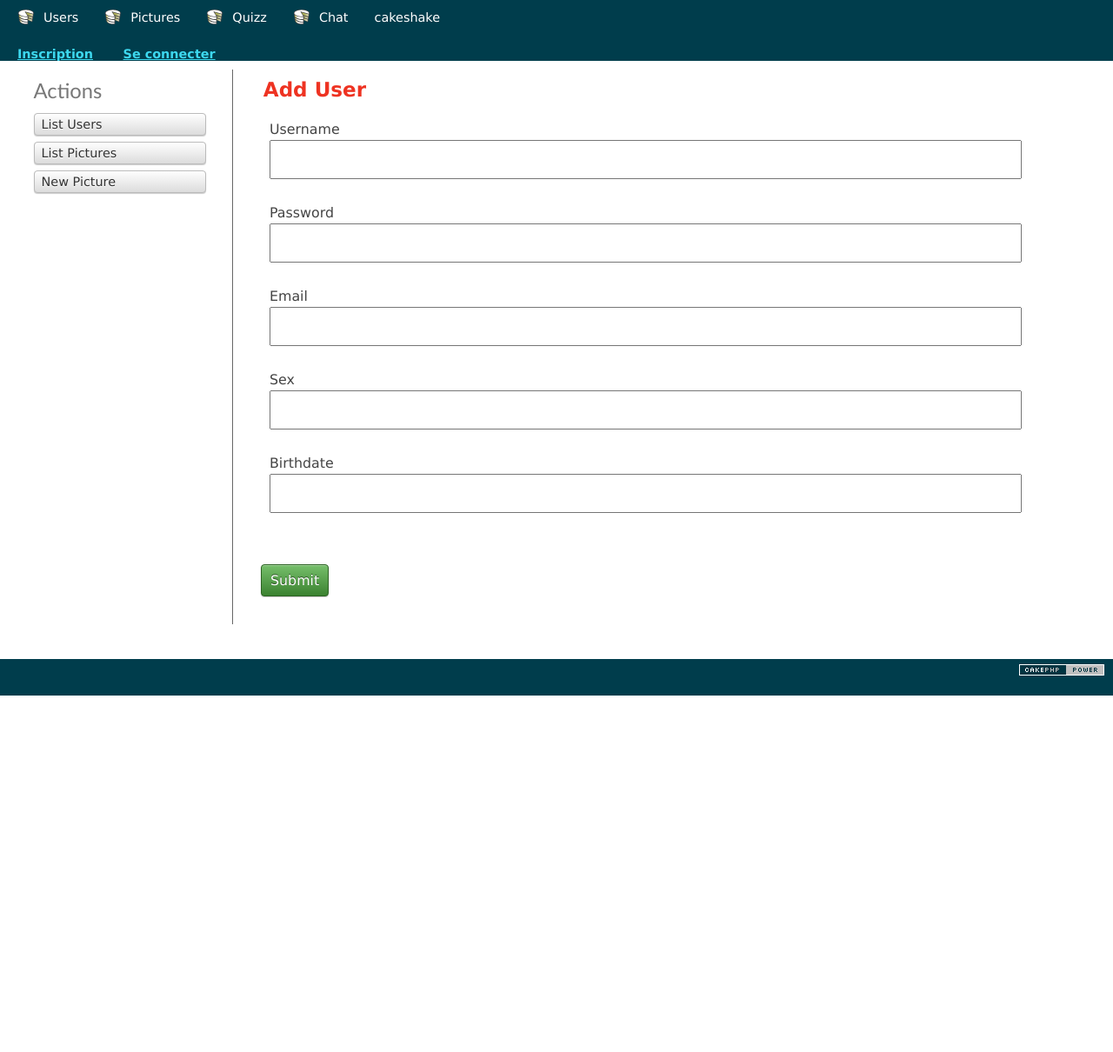
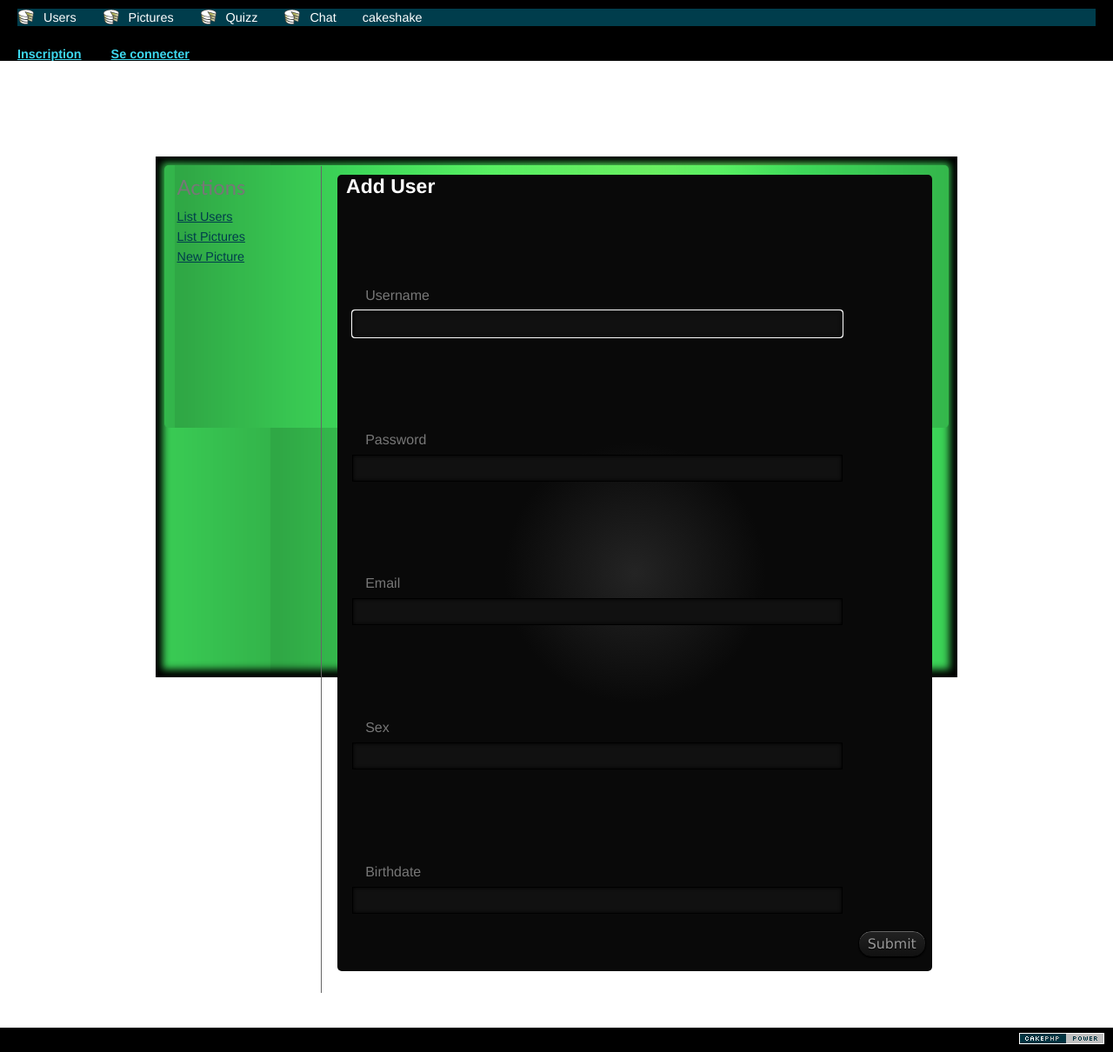
Before and after one commit to trecy/cakeshake, a CakePHP app: the page made by app/View/Users/add.ctp in a window 1280 px wide. Shown: the whole page at 87% size. Before the commit the page ends 800 px from the top, so only its background shows below. Run offline with PHP 8.4 and a stand-in for CakePHP, Linux system fonts and the light colour scheme; the template is opened without the code that fills it, so the values that code supplies are empty; form fields are guessed from the names that the template uses; some libraries are stand-ins or nearby versions.

Commit message:
design formulaire connexion inscription et modifiaction default
a enlever le debug dans le default
et a fais le design des formulaires

```diff
--- a/app/View/Layouts/default.ctp
+++ b/app/View/Layouts/default.ctp
@@ -37,7 +37,7 @@ $cakeDescription = __d('cake_dev', 'CakePHP: the rapid development php framework
 	?>
 	</head>
 		<body>
-			<?php debug($me); ?>
+
 			<div id="container">
 				<div id="header">
 					<h1 style="float:left;"><?php echo $this->Html->link('Users', '/users'); ?></h1>
--- a/app/View/Users/add.ctp
+++ b/app/View/Users/add.ctp
@@ -1,3 +1,24 @@
+<script src="https://ajax.googleapis.com/ajax/libs/jquery/1.5.1/jquery.min.js"></script>
+	<script>
+		$(function(){
+		  var $form_inputs =   $('form input');
+		  var $rainbow_and_border = $('.rain, .border');
+		  /* Used to provide loping animations in fallback mode */
+		  $form_inputs.bind('focus', function(){
+		  	$rainbow_and_border.addClass('end').removeClass('unfocus start');
+		  });
+		  $form_inputs.bind('blur', function(){
+		  	$rainbow_and_border.addClass('unfocus start').removeClass('end');
+		  });
+		  $form_inputs.first().delay(800).queue(function() {
+			$(this).focus();
+		  });
+		});
+	</script>
+
+	<body id="home">
+			<div class="rain">
+				<div class="border start">
 					<div class="users form">
 					<?php echo $this->Form->create('User'); ?>
 					<fieldset>
@@ -21,3 +42,6 @@
 						<li><?php echo $this->Html->link(__('New Picture'), array('controller' => 'pictures', 'action' => 'add')); ?> </li>
 					</ul>
 				</div>
+	</div>
+	</div>
+</body>
--- a/app/webroot/css/cake.generic.css
+++ b/app/webroot/css/cake.generic.css
@@ -269,7 +269,8 @@ fieldset {
 	padding: 16px 10px;
 }
 fieldset legend {
-	color: #e32;
+	color: #fff;
+	margin-top:10px;
 	font-size: 160%;
 	font-weight: bold;
 }
@@ -356,19 +357,7 @@ input[type=submit] {
 	font-size: 110%;
 	width: auto;
 }
-form .submit input[type=submit] {
-	background:#62af56;
-	background-image: -webkit-gradient(linear, left top, left bottom, from(#76BF6B), to(#3B8230));
-	background-image: -webkit-linear-gradient(top, #76BF6B, #3B8230);
-	background-image: -moz-linear-gradient(top, #76BF6B, #3B8230);
-	border-color: #2d6324;
-	color: #fff;
-	text-shadow: rgba(0, 0, 0, 0.5) 0px -1px 0px;
-	padding: 8px 10px;
-}
-form .submit input[type=submit]:hover {
-	background: #5BA150;
-}
+
 /* Form errors */
 form .error {
 	background: #FFDACC;
@@ -507,32 +496,7 @@ p.error em {
 }
 
 /* Buttons and button links */
-input[type=submit],
-.actions ul li a,
-.actions a {
-	font-weight:normal;
-	padding: 4px 8px;
-	background: #dcdcdc;
-	background-image: -webkit-gradient(linear, left top, left bottom, from(#fefefe), to(#dcdcdc));
-	background-image: -webkit-linear-gradient(top, #fefefe, #dcdcdc);
-	background-image: -moz-linear-gradient(top, #fefefe, #dcdcdc);
-	background-image: -ms-linear-gradient(top, #fefefe, #dcdcdc);
-	background-image: -o-linear-gradient(top, #fefefe, #dcdcdc);
-	background-image: linear-gradient(top, #fefefe, #dcdcdc);
-	color:#333;
-	border:1px solid #bbb;
-	-webkit-border-radius: 4px;
-	-moz-border-radius: 4px;
-	border-radius: 4px;
-	text-decoration: none;
-	text-shadow: #fff 0px 1px 0px;
-	min-width: 0;
-	-moz-box-shadow: inset 0 1px 0 rgba(255, 255, 255, 0.3), 0px 1px 1px rgba(0, 0, 0, 0.2);
-	-webkit-box-shadow: inset 0 1px 0 rgba(255, 255, 255, 0.3), 0px 1px 1px rgba(0, 0, 0, 0.2);
-	box-shadow: inset 0 1px 0 rgba(255, 255, 255, 0.3), 0px 1px 1px rgba(0, 0, 0, 0.2);
-	-webkit-user-select: none;
-	user-select: none;
-}
+
 .actions ul li a:hover,
 .actions a:hover {
 	background: #ededed;
@@ -756,3 +720,149 @@ pre {
 	margin-left: 10px;
 	margin-right: 20px;
 }
+body{
+				background: #000;
+				color: #DDD;
+				font-family: 'Helvetica', 'Lucida Grande', 'Arial', sans-serif;
+			}
+			.border,
+			.rain{
+				height: 300px;
+				width: 900px;
+			}
+			/* Layout with mask */
+			.rain{
+				 padding: 10px 12px 12px 10px;
+				 -moz-box-shadow: 10px 10px 10px rgba(0,0,0,1) inset, -9px -9px 8px rgba(0,0,0,1) inset;
+				 -webkit-box-shadow: 8px 8px 8px rgba(0,0,0,1) inset, -9px -9px 8px rgba(0,0,0,1) inset;
+				 box-shadow: 8px 8px 8px rgba(0,0,0,1) inset, -9px -9px 8px rgba(0,0,0,1) inset;
+				 margin: 100px auto;
+			}
+			/* Artifical "border" to clear border to bypass mask */
+			.border{
+				padding: 1px;
+				-moz-border-radius: 5px;
+			    -webkit-border-radius: 5px;
+				border-radius: 5px;
+			}
+
+			.border,
+			.rain,
+			.border.start,
+			.rain.start{
+				background-repeat: repeat-x, repeat-x, repeat-x, repeat-x;
+				background-position: 0 0, 0 0, 0 0, 0 0;
+				/* Blue-ish Green Fallback for Mozilla */
+				background-image: -moz-linear-gradient(left, #09BA5E 0%, #00C7CE 15%, #3472CF 26%, #00C7CE 48%, #0CCF91 91%, #09BA5E 100%);
+				/* Add "Highlight" Texture to the Animation */
+				background-image: -webkit-gradient(linear, left top, right top, color-stop(1%,rgba(0,0,0,.3)), color-stop(23%,rgba(0,0,0,.1)), color-stop(40%,rgba(255,231,87,.1)), color-stop(61%,rgba(255,231,87,.2)), color-stop(70%,rgba(255,231,87,.1)), color-stop(80%,rgba(0,0,0,.1)), color-stop(100%,rgba(0,0,0,.25)));
+				/* Starting Color */
+				background-color: #39f;
+				/* Just do something for IE-suck */
+				filter: progid:DXImageTransform.Microsoft.gradient( startColorstr='#00BA1B', endColorstr='#00BA1B',GradientType=1 );
+			}
+
+			/* Non-keyframe fallback animation */
+			.border.end,
+			.rain.end{
+				-moz-transition-property: background-position;
+				-moz-transition-duration: 30s;
+				-moz-transition-timing-function: linear;
+				-webkit-transition-property: background-position;
+				-webkit-transition-duration: 30s;
+				-webkit-transition-timing-function: linear;
+				-o-transition-property: background-position;
+				-o-transition-duration: 30s;
+				-o-transition-timing-function: linear;
+				transition-property: background-position;
+				transition-duration: 30s;
+				transition-timing-function: linear;
+				background-position: -5400px 0, -4600px 0, -3800px 0, -3000px 0;
+			}
+
+			.rain { height: 577px; }
+			#UserLoginForm { height: 577px; }
+
+			/* Keyfram-licious animation */
+			@-webkit-keyframes colors {
+			    0% {background-color: #39f;}
+			    15% {background-color: #F246C9;}
+			    30% {background-color: #4453F2;}
+			    45% {background-color: #44F262;}
+			    60% {background-color: #F257D4;}
+			    75% {background-color: #EDF255;}
+			    90% {background-color: #F20006;}
+			    100% {background-color: #39f;}
+		    }
+		    .border,.rain{
+			    -webkit-animation-direction: normal;
+			    -webkit-animation-duration: 20s;
+			    -webkit-animation-iteration-count: infinite;
+			    -webkit-animation-name: colors;
+			    -webkit-animation-timing-function: ease;
+		    }
+
+		    /* In-Active State Style */
+			.border.unfocus{
+				background: #333 !important;
+				 -moz-box-shadow: 0px 0px 15px rgba(255,255,255,.2);
+				 -webkit-box-shadow: 0px 0px 15px rgba(255,255,255,.2);
+				 box-shadow: 0px 0px 15px rgba(255,255,255,.2);
+				 -webkit-animation-name: none;
+			}
+			.rain.unfocus{
+				background: #000 !important;
+				-webkit-animation-name: none;
+			}
+
+			/* Regular Form Styles */
+			form{
+				background: #212121;
+				-moz-border-radius: 5px;
+				-webkit-border-radius: 5px;
+			    border-radius: 5px;
+				height: 100%;
+				width: 100%;
+				background: -moz-radial-gradient(50% 46% 90deg,circle closest-corner, #242424, #090909);
+				background: -webkit-gradient(radial, 50% 50%, 0, 50% 50%, 150, from(#242424), to(#090909));
+			}
+			form label{
+				display: block;
+				padding: 80px 10px 5px 15px;
+				font-size: 16px;
+				color: #777;
+			}
+			form input{
+				display: block;
+				width: 85%;
+				background: #111;
+				-moz-box-shadow: 0px 0px 4px #000 inset;
+				-webkit-box-shadow: 0px 0px 4px #000 inset;
+				box-shadow: 0px 0px 4px #000 inset;
+				border: 1px solid #000;
+				padding: 5px;
+				color: #444;
+				font-size: 16px;
+			}
+			form input:focus{
+				color: #FFF;
+			}
+			input[type="submit"]{
+				color: #999;
+				padding: 5px 10px;
+				 margin-top: -40px;
+				float: right;
+				border: 1px solid #000;
+				font-weight: lighter;
+				-moz-border-radius: 15px;
+			    -webkit-border-radius: 15px;
+				border-radius: 15px;
+				background: #45484d;
+				background: -moz-linear-gradient(top, #222 0%, #111 100%);
+				background: -webkit-gradient(linear, left top, left bottom, color-stop(0%,#222), color-stop(100%,#111));
+				filter: progid:DXImageTransform.Microsoft.gradient( startColorstr='#22222', endColorstr='#11111',GradientType=0 );
+				-moz-box-shadow: 0px 1px 1px #000, 0px 1px 0px rgba(255,255,255,.3) inset;
+				-webkit-box-shadow: 0px 1px 1px #000, 0px 1px 0px rgba(255,255,255,.3) inset;
+				box-shadow: 0px 1px 1px #000,0px 1px 0px rgba(255,255,255,.3) inset;
+				text-shadow: 0 1px 1px #000;
+			}
```
Also changed, not shown: app/View/Users/login.ctp (+29 -5 lines), app/webroot/css/login.css (added, +147 -0 lines). Lines whose indentation alone changed are shown as unchanged.
